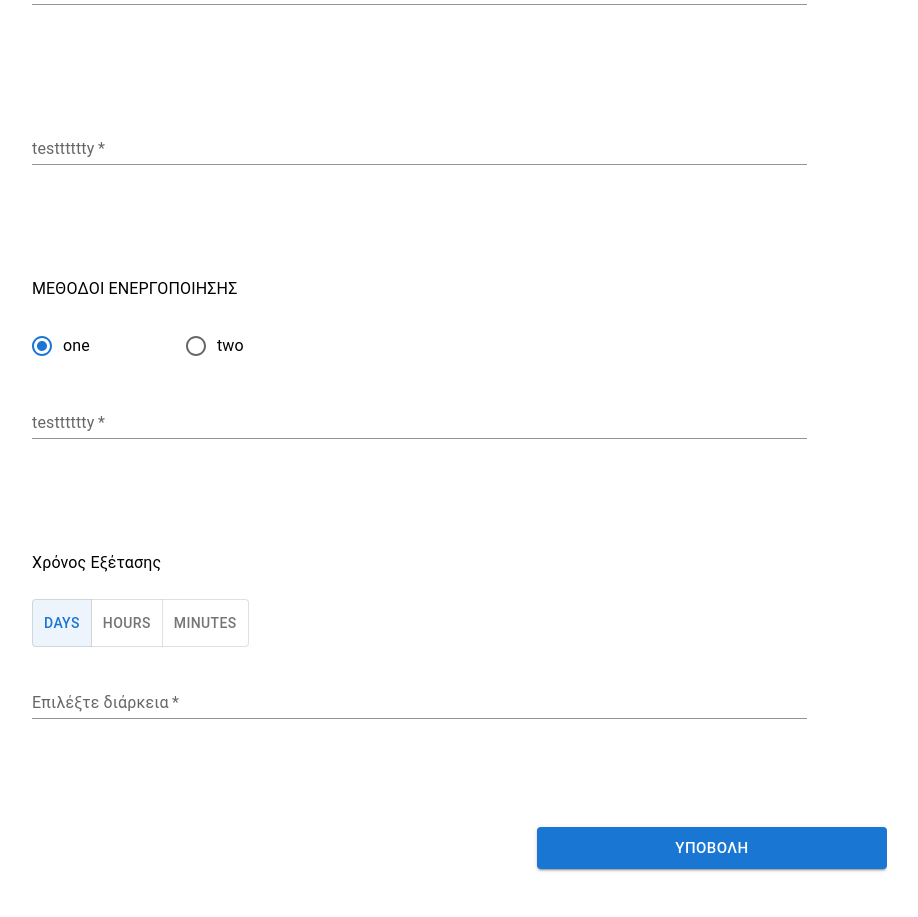
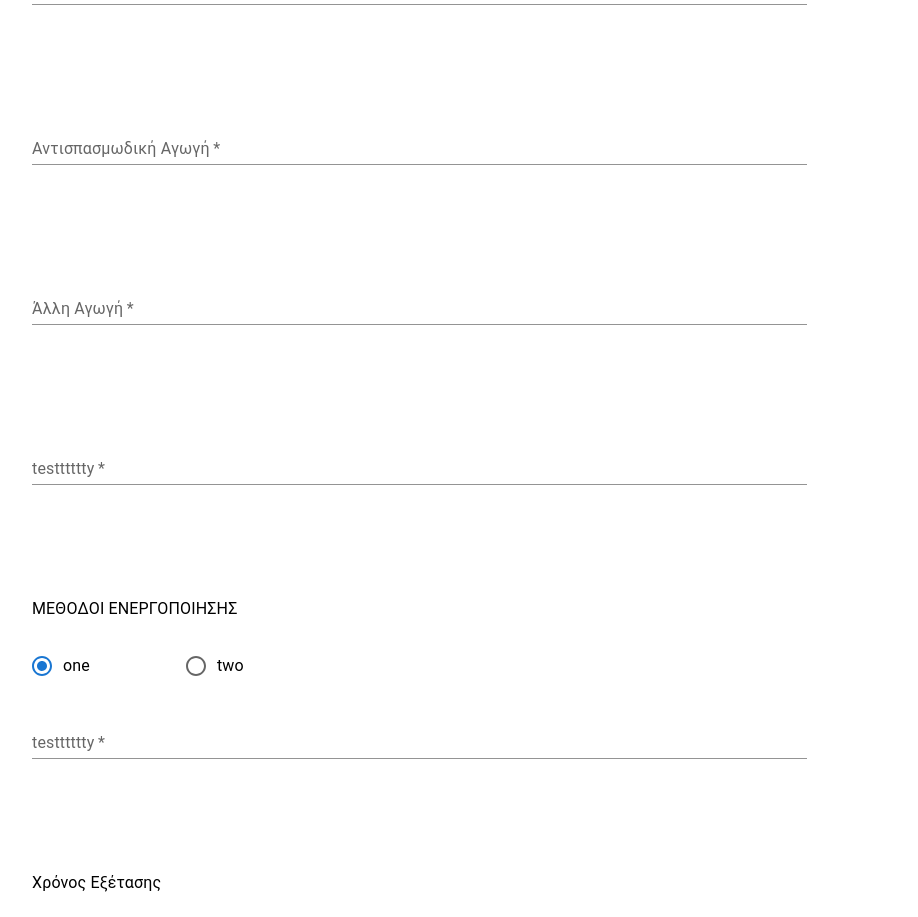
Before and after one commit to papakonv88/doc-forms, a Next.js app: page /patient in a window 1280 px wide. Shown: the part 1701-2618 px from the top of the page, without its empty margins (203-1121 px from the left). Built offline with nearby package versions, Linux system fonts and the light colour scheme.

Commit message:
New commit

```diff
--- a/components/AddExam/AddExam.tsx
+++ b/components/AddExam/AddExam.tsx
@@ -5,6 +5,8 @@ import DropDown from "../DropDown/DropDown";
 import ToggleButtonInput from "../ToggleButtonInput/ToggleButtonInput";
 import DatePickerWrapper from "../DatePickerWrapper/DatePickerWrapper";
 import InputType from "../../enums/InputTypes";
+import FreeText from "../FreeText/FreeText";
+import * as React from "react";
 
 type ValueType = InputProps['value'];
 
@@ -58,6 +60,16 @@ function AddExam({exam, handleValuesChange, formValues, errors, handleError}: Ad
                                                   error={errors[element.propertyName as keyof FormValuesPatient]}
                                                   handleError={handleError}/>
                     }
+                    if (element.type === InputType.FREE) {
+                        return <FreeText key={`${element.alternateName}_${idx}`} property={element.propertyName}
+                                         handleChange={handleValuesChange}
+                                         value={formValues[element.propertyName as keyof FormValuesPatient]}
+                                         label={element.label}
+                                         errorMsg={element.errorMsg} validator={element.validator}
+                                         error={errors[element.propertyName as keyof FormValuesPatient]}
+                                         handleError={handleError}
+                        />
+                    }
                 })}
             </Stack>
         </Box>
--- a/pages/patient/index.tsx
+++ b/pages/patient/index.tsx
@@ -25,7 +25,12 @@ function Patient() {
         imerominia_katagrafis: '',
         typos_katagrafis: '',
         parapombi: '',
-        aitia_eksetasis: '',
+        aitia_eksetasis: {
+            radio: '',
+            string: ''
+        },
+        antispasmodiki_agogi: '',
+        alli_agogi: '',
         methodoi_energopoiisis: {
             radio: '',
             string: ''
@@ -44,7 +49,9 @@ function Patient() {
         imerominia_katagrafis: false,
         typos_katagrafis: false,
         parapombi: false,
-        aitia_eksetasis: '',
+        aitia_eksetasis: false,
+        antispasmodiki_agogi: false,
+        alli_agogi: false,
         test: false,
         methodoi_energopoiisis: false,
         xronos_eksetasis: false
--- a/settings.json
+++ b/settings.json
@@ -112,13 +112,27 @@
         }
       },
       {
-        "propertyName": "",
+        "propertyName": "antispasmodiki_agogi",
         "alternateName": "",
-        "title": "arithmos eksetasis",
-        "label": "",
+        "title": "antispasmodiki_agogi",
+        "label": "Αντισπασμωδική Αγωγή",
+        "type": "dropdown",
+        "errorMsg": "Επιλέξτε μια τιμή από την λίστα",
+        "validator": "",
+        "values": [
+          "ΦΑΡΜΑΚΟ 1",
+          "ΦΑΡΜΑΚΟ 2",
+          "ΦΑΡΜΑΚΟ 3"
+        ]
+      },
+      {
+        "propertyName": "alli_agogi",
+        "alternateName": "",
+        "title": "alli agogi",
+        "label": "Άλλη Αγωγή",
         "type": "free",
-        "errorMsg": "rfrrfrg",
-        "validator": "^[A-Za-z]+([ '-][A-Za-z]+)*"
+        "errorMsg": "Εισάγετε μια έγκυρη τιμή",
+        "validator": "^.+$"
       },
       {
         "propertyName": "test",
```
